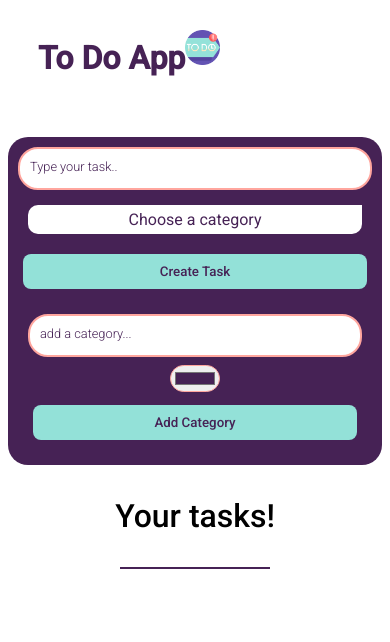
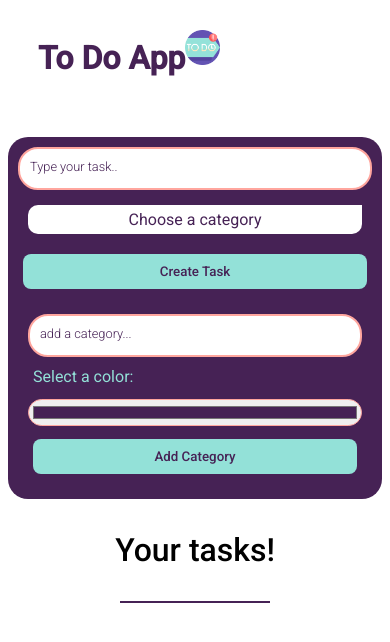
Before and after one commit to KenanAljaber/to-do-app, a React (Create React App) app: page / in a window 390 px wide. Shown: the top 642 px of the page. Built offline with nearby package versions, Linux system fonts and the light colour scheme.

Commit message:
adding responsivness deature

```diff
--- a/src/Components/NoteList.js
+++ b/src/Components/NoteList.js
@@ -126,6 +126,7 @@ const NoteList = () => {
                 </div>
                 <div className="add-category-container">
                     <input type="text" placeholder="add a category..." className="noteList-add-category-input" id="categoryTextInput" />
+                    <h6 className="selectColor-text">Select a color:</h6>
                     <input type="color" id="favcolor" className="selectColor" defaultValue="#462255" style={{ padding: "2px", margin: "3px" }} />
                     <button className="addNote-btn" onClick={addCategory}>Add Category</button>
                 </div>
--- a/src/styles/noteList.css
+++ b/src/styles/noteList.css
@@ -125,6 +125,9 @@
   .selectColor{
     cursor: pointer;
   }
+  .selectColor-text{
+    display: none;
+  }
 
   @media screen and (max-width: 600px){
     .noteList-add-note-contianer{
@@ -142,6 +145,15 @@
     }
     .selectColor{
         align-self: center;
+        width: 100%;
+    }
+    .selectColor-text{
+        color: #93E1D8;
+        display: block;
+        font-weight: normal;
+        font-size: 1rem;
+        text-align: start;
+        margin: 5px;
     }
 
 
```
